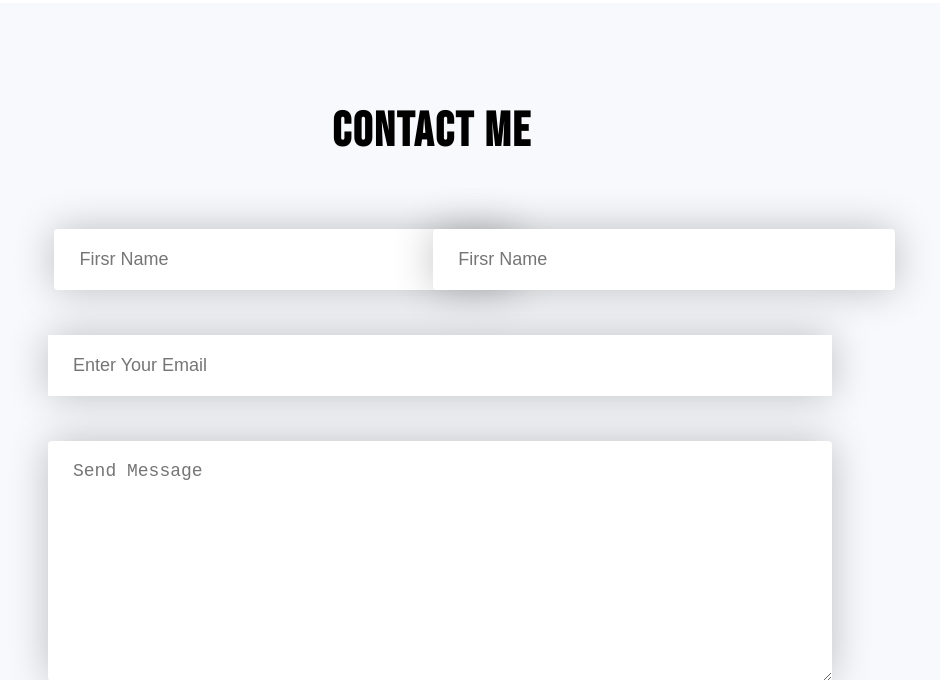
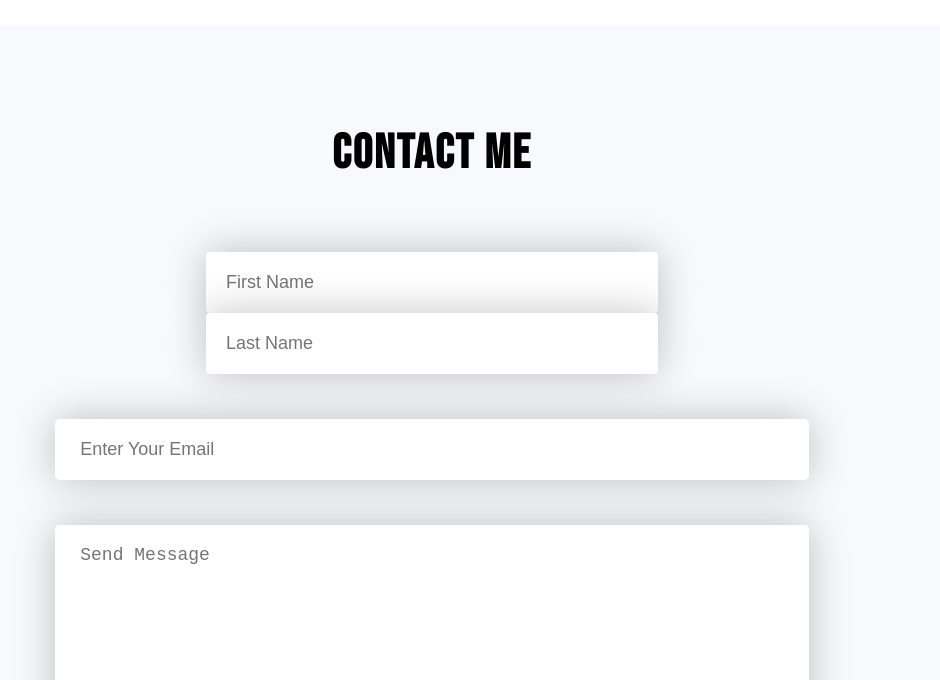
Before and after one commit to shihabmilky1/my-portfolio, a plain HTML site: page index.html in a window 1280 px wide. Shown: the part 2997-3677 px from the top of the page, without its empty margins (208-1148 px from the left). Drawn offline with Linux system fonts and the light colour scheme.

Commit message:
update some bug again ND

```diff
--- a/index.html
+++ b/index.html
@@ -116,10 +116,10 @@
             <h2 class="contact-title">Contact Me</h2>
            <div class="text-area">
             <div class="text-input">
-                <input type="text" placeholder="Firsr Name" class="">
+                <input type="text" placeholder="First Name" class="">
             </div>
             <div class="text-input">
-                <input type="text" placeholder="Firsr Name" class="">
+                <input type="text" placeholder="Last Name" class="">
             </div>
         </div>
         <div class="email-input">
--- a/style.css
+++ b/style.css
@@ -123,13 +123,13 @@ PROJECT AREA CSS
     color: #F46060;
     font-weight: 700;
 }
-.project{width: 31%;border-radius: 20px;padding: 0px 0%;margin: 1%;display: inline-block;font-family: 'Roboto';box-shadow: 0px 6px 19px #00000007;}
+.project{width: 30%;border-radius: 20px;padding: 0px 0%;margin: 1%;display: inline-block;font-family: 'Roboto';box-shadow: 0px 6px 19px #00000007;}
 .project h3{
     font-size: 24px;
     line-height: 28px;
     margin-bottom: 0;
 }
-.project-demo {background: #fff;padding: 15px;border-radius: 29px;}
+.project-demo {background: #fff;padding: 20px;border-radius: 29px;}
 .project-wrappwer {
     margin: 0 7%;
 }
@@ -216,28 +216,29 @@ CONTACT AREA CSS
 }
 
 .text-input {
-    width: 49%;
-    display: inline-block;
+    display: inline;
 }
 
 .text-input input {
-    padding: 20px 205px 20px 25px;
+    padding: 20px 200px 20px 20px;
     font-size: 18px;
     box-shadow: 0px 0px 40px #0000003d;
     border: none;
     border-radius: 4px;
+    margin: 0px 15px;
 }
 .email-input input {
     padding: 20px 260px 20px 25px;
-    width: 65%;
+    width: 61%;
     margin: 45px 0px;
     border: none;
     font-size: 18px;
     box-shadow: 0px 0px 40px #0000003d;
+    border-radius: 5px;
 }
 textarea {
     padding: 20px 260px 20px 25px;
-    width: 65%;
+    width: 61%;
     font-size: 18px;
     border: none;
     box-shadow: 0px 0px 40px #0000003d;
```
